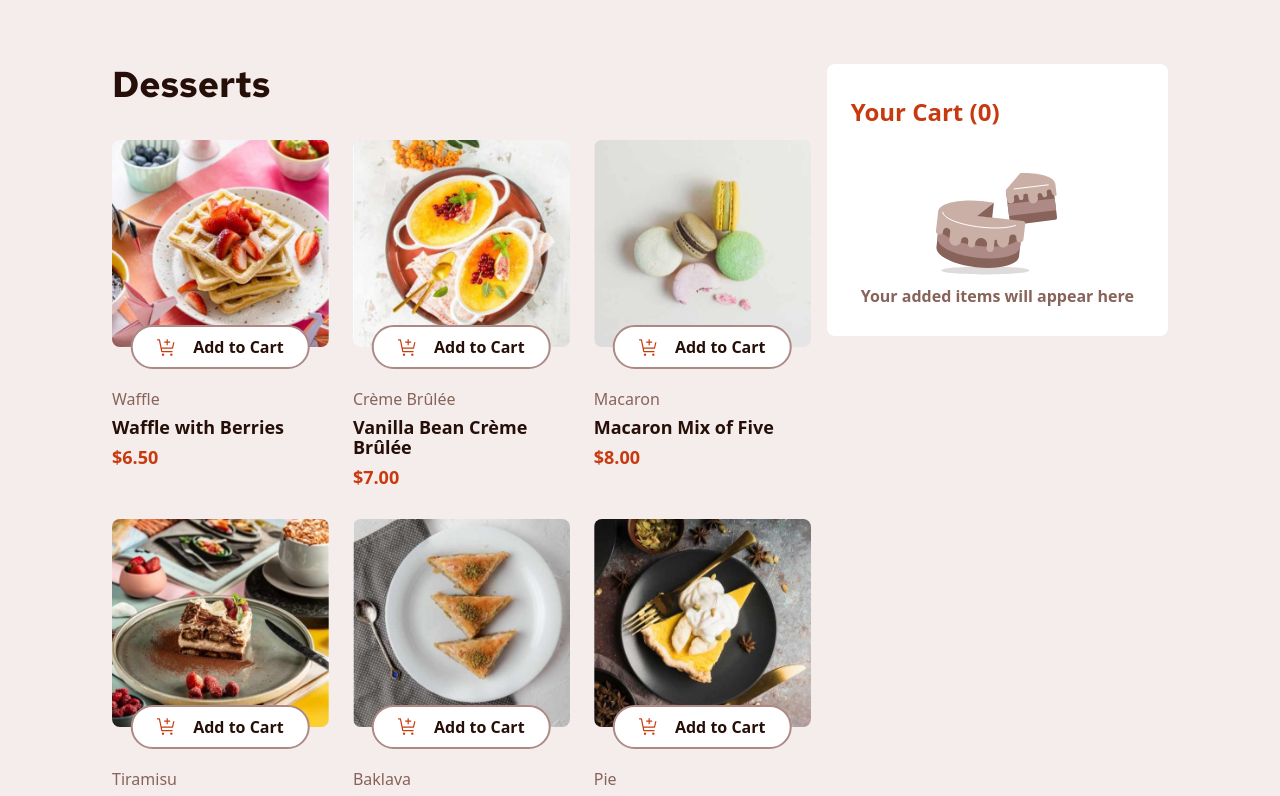
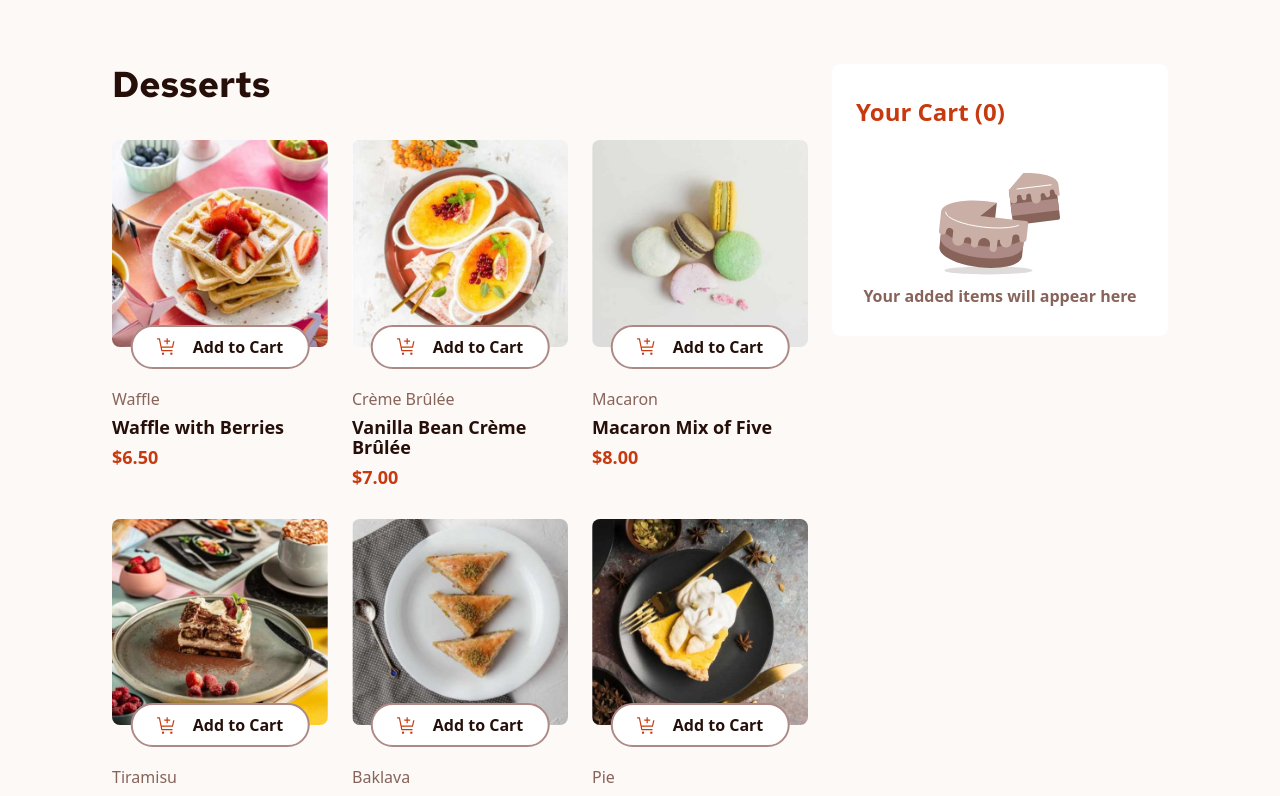
Before and after one commit to phyominpaing/product-list-with-cart, a Next.js app: page / in a window 1280 px wide. Shown: the top 796 px of the page. Built offline with nearby package versions, Linux system fonts and the light colour scheme.

Commit message:
fix/confirm modal box and other ui mistakes

```diff
--- a/src/app/page.js
+++ b/src/app/page.js
@@ -3,7 +3,7 @@ import ProductSection from "@/components/ProductSection";
 
 export default function Home() {
   return (
-    <main className="grid grid-cols-3 gap-4 min-h-screen w-full px-28 py-16  bg-rose-100">
+    <main className="grid grid-cols-3 gap-6 min-h-screen w-full px-28 py-16  bg-rose-50">
       <div className="col-span-2">
         <ProductSection />
       </div>
--- a/src/components/OrderConfirmModal.jsx
+++ b/src/components/OrderConfirmModal.jsx
@@ -1,11 +1,10 @@
-'use client';
+"use client";
 import useCartStore from "@/store/useCartStore";
 import Image from "next/image";
 import React from "react";
 
 const OrderConfirmModal = ({ setIsModalOpen }) => {
-
-const {items , clearCart} = useCartStore();
+  const { items, clearCart } = useCartStore();
 
   const handleCloseModal = () => {
     setIsModalOpen(false);
@@ -15,10 +14,7 @@ const {items , clearCart} = useCartStore();
   const total = items.reduce((pv, cv) => pv + cv.price * cv.quantity, 0);
 
   return (
-    <div
-      onClick={handleCloseModal}
-      className="fixed  inset-0 bg-opacity-25 backdrop-blur-sm flex justify-center items-center"
-    >
+    <div className="fixed inset-0 bg-opacity-25 backdrop-blur-sm flex justify-center items-center">
       <div className="flex flex-col w-[520px] h-auto justify-between items-center mt-auto bg-white rounded-t-2xl p-6 md:mt-15 md:rounded-xl">
         <div className="flex flex-col w-full justify-center items-start gap-4 p-4">
           <Image
@@ -89,7 +85,7 @@ const {items , clearCart} = useCartStore();
         </div>
         <button
           onClick={handleCloseModal}
-          className="button cursor-pointer mt-auto w-full flex justify-center items-center px-2 py-4 text-base font-semibold text-white bg-red rounded-3xl mb-2"
+          className="button  cursor-pointer mt-auto w-full flex justify-center items-center px-2 py-4 text-base font-semibold text-white bg-red duration-200 hover:bg-rose-800  rounded-full mb-2"
         >
           <span>Start New Order</span>
         </button>
```
